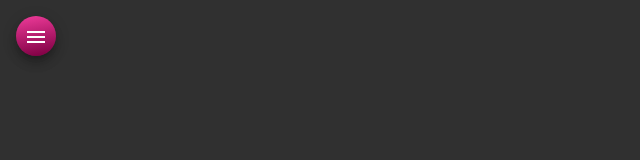
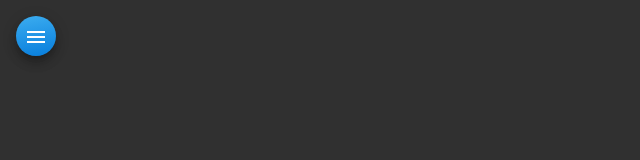
Before and after one commit to PedroCavalcanti0001/helpdesk-front, an Angular app: page / in a window 1280 px wide. Shown: the top 160 px of the page, without its empty margins (0-640 px from the left). Built offline with nearby package versions, Linux system fonts and the light colour scheme.

Commit message:
Cor de fundo da barra de navegação alterada.

```diff
--- a/src/app/components/nav/nav.component.css
+++ b/src/app/components/nav/nav.component.css
@@ -4,8 +4,8 @@
 
 .sidenav{
     width: 13rem;
-    background: rgb(240,60,155);
-    background: linear-gradient(169deg, rgba(240,60,155,1) 0%, rgba(128,0,68,1) 94%);
+    background: rgb(60,173,240);
+    background: linear-gradient(169deg, rgba(60,173,240,1) 0%, rgba(10,128,221,1) 94%);
 }
 
 img{
@@ -25,6 +25,6 @@ img{
 .menu{
     margin: 1rem 0 0 1rem;
     color: white;
-    background: rgb(240,60,155);
-    background: linear-gradient(169deg, rgba(240,60,155,1) 0%, rgba(128,0,68,1) 94%);
+    background: rgb(60,173,240);
+    background: linear-gradient(169deg, rgba(60,173,240,1) 0%, rgba(10,128,221,1) 94%);
 }
```
